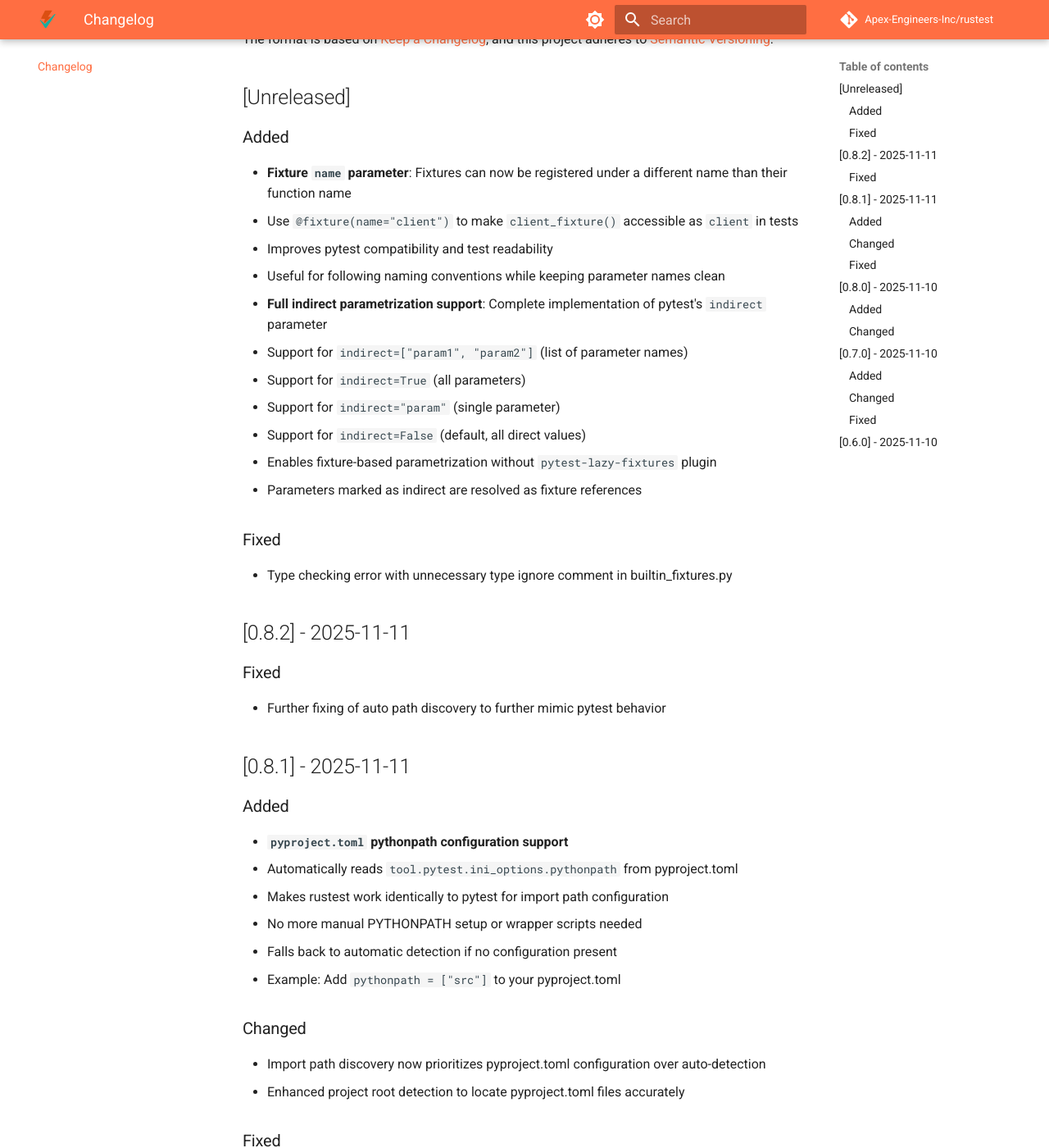
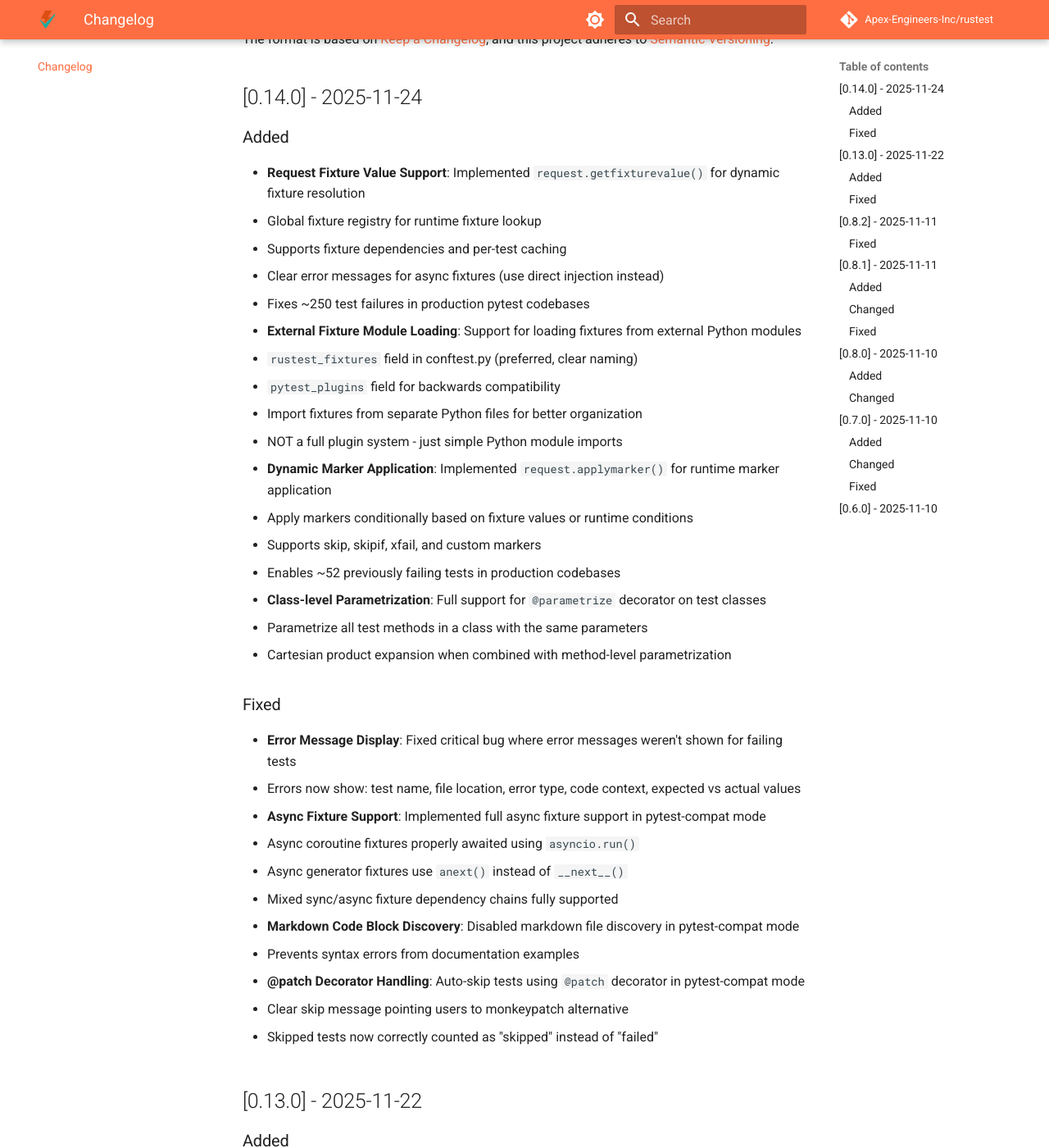
Before and after one commit to Apex-Engineers-Inc/rustest, an MkDocs documentation site: the page built from docs/CHANGELOG.md, in a window 1280 px wide and 1400 px high, scrolled down 234 px. Shown: the whole window at 82% size. Built offline with MkDocs 1.6.1 and Material for MkDocs 9.7.7, drawn with Linux system fonts in a browser that asks for light colours; comment, search, counter and statistics services are not loaded; some of the changed text lies outside the part shown.

Commit message:
Bump version to 0.14.0 and update changelogs (#86)
## Version Update
- Bumped version from 0.13.0 to 0.14.0 in Cargo.toml and pyproject.toml
- Updated Cargo.lock and uv.lock to reflect new version

## Changelog Updates
Added comprehensive changelog entries for 0.14.0 release covering all changes
since 0.13.0 (PRs #82, #83, #84, #85):

### Added
- request.getfixturevalue() for dynamic fixture resolution
- External fixture module loading (rustest_fixtures and pytest_plugins)
- request.applymarker() for runtime marker application
- Class-level @parametrize decorator support

### Fixed
- Error message display for failing tests
- Full async fixture support in pytest-compat mode
- Markdown code block discovery in pytest-compat mode
- @patch decorator handling with helpful skip messages
- Skipped test counting

Updated both main CHANGELOG.md and docs/CHANGELOG.md with consistent
release information.

Co-authored-by: Claude <noreply@anthropic.com>

```diff
--- a/Cargo.toml
+++ b/Cargo.toml
@@ -1,6 +1,6 @@
 [package]
 name = "rustest-core"
-version = "0.13.0"
+version = "0.14.0"
 edition = "2021"
 authors = ["rustest contributors"]
 description = "A hyper-performant pytest-compatible test runner powered by Rust"
--- a/docs/CHANGELOG.md
+++ b/docs/CHANGELOG.md
@@ -5,22 +5,64 @@ All notable changes to this project will be documented in this file.
 The format is based on [Keep a Changelog](https://keepachangelog.com/en/1.0.0/),
 and this project adheres to [Semantic Versioning](https://semver.org/spec/v2.0.0.html).
 
-## [Unreleased]
+## [0.14.0] - 2025-11-24
+
+### Added
+
+- **Request Fixture Value Support**: Implemented `request.getfixturevalue()` for dynamic fixture resolution
+  - Global fixture registry for runtime fixture lookup
+  - Supports fixture dependencies and per-test caching
+  - Clear error messages for async fixtures (use direct injection instead)
+  - Fixes ~250 test failures in production pytest codebases
+
+- **External Fixture Module Loading**: Support for loading fixtures from external Python modules
+  - `rustest_fixtures` field in conftest.py (preferred, clear naming)
+  - `pytest_plugins` field for backwards compatibility
+  - Import fixtures from separate Python files for better organization
+  - NOT a full plugin system - just simple Python module imports
+
+- **Dynamic Marker Application**: Implemented `request.applymarker()` for runtime marker application
+  - Apply markers conditionally based on fixture values or runtime conditions
+  - Supports skip, skipif, xfail, and custom markers
+  - Enables ~52 previously failing tests in production codebases
+
+- **Class-level Parametrization**: Full support for `@parametrize` decorator on test classes
+  - Parametrize all test methods in a class with the same parameters
+  - Cartesian product expansion when combined with method-level parametrization
+
+### Fixed
+
+- **Error Message Display**: Fixed critical bug where error messages weren't shown for failing tests
+  - Errors now show: test name, file location, error type, code context, expected vs actual values
+
+- **Async Fixture Support**: Implemented full async fixture support in pytest-compat mode
+  - Async coroutine fixtures properly awaited using `asyncio.run()`
+  - Async generator fixtures use `anext()` instead of `__next__()`
+  - Mixed sync/async fixture dependency chains fully supported
+
+- **Markdown Code Block Discovery**: Disabled markdown file discovery in pytest-compat mode
+  - Prevents syntax errors from documentation examples
+
+- **@patch Decorator Handling**: Auto-skip tests using `@patch` decorator in pytest-compat mode
+  - Clear skip message pointing users to monkeypatch alternative
+
+- Skipped tests now correctly counted as "skipped" instead of "failed"
+
+## [0.13.0] - 2025-11-22
 
 ### Added
 
 - **Fixture `name` parameter**: Fixtures can now be registered under a different name than their function name
   - Use `@fixture(name="client")` to make `client_fixture()` accessible as `client` in tests
-  - Improves pytest compatibility and test readability
-  - Useful for following naming conventions while keeping parameter names clean
 
 - **Full indirect parametrization support**: Complete implementation of pytest's `indirect` parameter
   - Support for `indirect=["param1", "param2"]` (list of parameter names)
   - Support for `indirect=True` (all parameters)
-  - Support for `indirect="param"` (single parameter)
-  - Support for `indirect=False` (default, all direct values)
   - Enables fixture-based parametrization without `pytest-lazy-fixtures` plugin
-  - Parameters marked as indirect are resolved as fixture references
+
+- **pytest-mock Compatible Mocker Fixture**: Comprehensive mocking support built-in
+  - `mocker.patch()`, `mocker.spy()`, `mocker.stub()`, etc.
+  - Full pytest-mock API compatibility
 
 ### Fixed
 
--- a/pyproject.toml
+++ b/pyproject.toml
@@ -4,7 +4,7 @@ build-backend = "maturin"
 
 [project]
 name = "rustest"
-version = "0.13.0"
+version = "0.14.0"
 description = "Rust powered pytest-compatible runner"
 readme = "README.md"
 requires-python = ">=3.10"
```
Also changed, not shown: CHANGELOG.md (+65 -0 lines), 2 other files.
